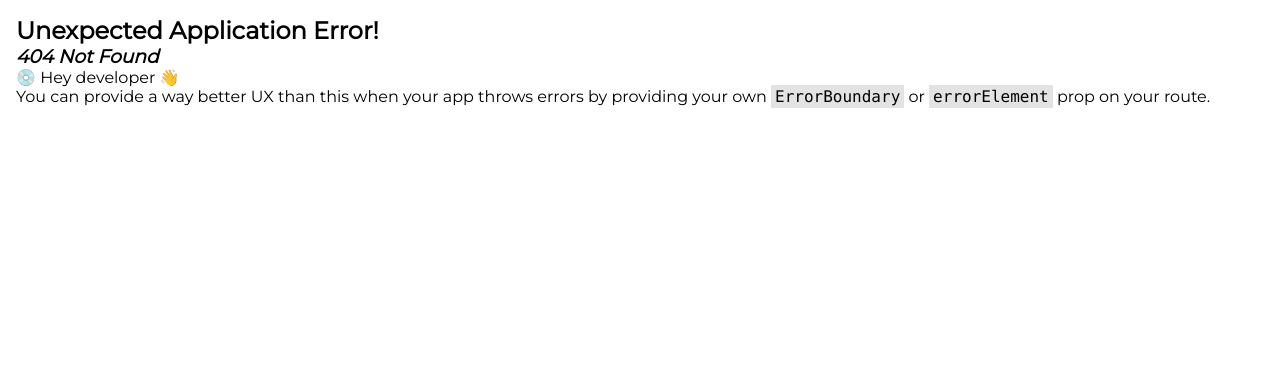
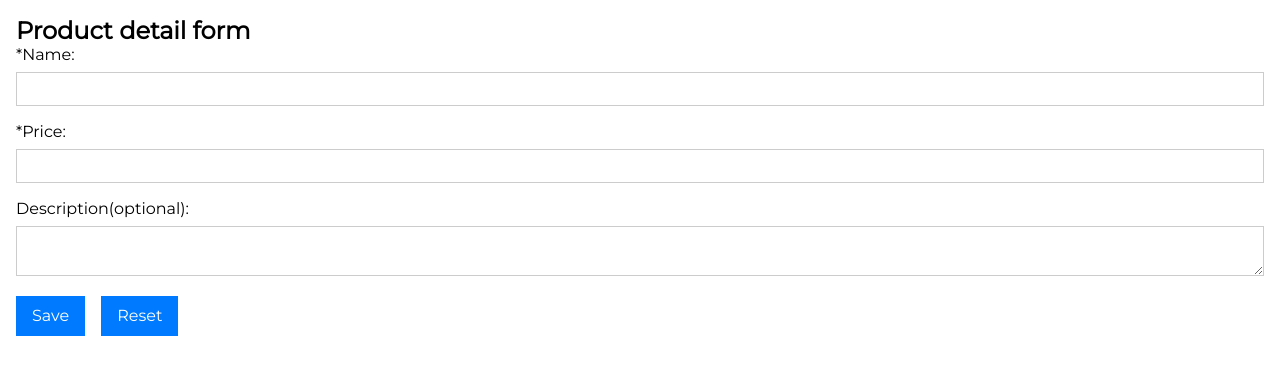
Before and after one commit to Kasun002/react-fundamentals, a React (Create React App) app: page /react-fundamentals/product-detail-page in a window 1280 px wide. Before the commit this address had no page. Shown: the top 374 px of the page. Built offline with nearby package versions, Linux system fonts and the light colour scheme.

Commit message:
Ex 2-3: From validation using custom hook

```diff
--- /dev/null
+++ b/src/components/ProductDetail.tsx
@@ -0,0 +1,72 @@
+import React from "react";
+import useForm from "../hooks/useForm";
+import { IProductDetailForm } from "../interfaces/IProduct";
+import './css/_form.css';
+
+const ProductDetail: React.FC = () => {
+    const initialValues: IProductDetailForm = {
+        name: '',
+        price: '',
+        description: ''
+    }
+    const { values, errors, handleChange, onSubmit } = useForm(initialValues);
+
+    return (
+        <>
+            <h2>Product detail form</h2>
+            <form className="form" onSubmit={onSubmit} autoComplete="off">
+                <div className="form__group">
+                    <label htmlFor="name" className="form__label">
+                        *Name:
+                    </label>
+                    <input
+                        type="text"
+                        id="name"
+                        name="name"
+                        value={values.name}
+                        onChange={handleChange}
+                        className="form__input"
+                    />
+                    {errors.name && <div className="form__error">{errors.name}</div>}
+                </div>
+                <div className="form__group">
+                    <label htmlFor="price" className="form__label">
+                        *Price:
+                    </label>
+                    <input
+                        type="text"
+                        id="price"
+                        name="price"
+                        value={values.price}
+                        onChange={handleChange}
+                        className="form__input"
+                    />
+                    {errors.price && <div className="form__error">{errors.price}</div>}
+                </div>
+                <div className="form__group">
+                    <label htmlFor="description" className="form__label">
+                        Description(optional):
+                    </label>
+                    <textarea
+                        id="description"
+                        name="description"
+                        value={values.description}
+                        onChange={handleChange}
+                        className="form__input form__input--textarea"
+                    ></textarea>
+                </div>
+                <div className="form__group--button">
+                    <button type="submit" className="form__button" >
+                        Save
+                    </button>
+                    <button type="button" className="form__button">
+                        Reset
+                    </button>
+                </div>
+
+            </form>
+        </>
+    );
+}
+
+export default ProductDetail;
--- /dev/null
+++ b/src/components/css/_form.css
@@ -0,0 +1,51 @@
+.form {
+    /* Styles for the form container */
+}
+
+.form__group {
+    /* Styles for the form group (label + input/textarea) */
+    margin-bottom: 1rem;
+}
+
+.form__label {
+    /* Styles for the form label */
+    display: block;
+    margin-bottom: 0.5rem;
+}
+
+.form__input {
+    /* Styles for the form input */
+    width: 100%;
+    padding: 0.5rem;
+    border: 1px solid #ccc;
+}
+
+.form__input--textarea {
+    /* Additional styles for the textarea input */
+    resize: vertical;
+}
+
+.form__group--button {
+    display: flex;
+    gap: 1rem;
+}
+
+.form__button {
+    /* Styles for the form submit button */
+    padding: 0.5rem 1rem;
+    background-color: #007bff;
+    color: #fff;
+    border: none;
+    cursor: pointer;
+}
+
+.form__button:hover {
+    /* Hover styles for the form submit button */
+    background-color: #0056b3;
+}
+
+.form__error {
+    color: red;
+    font-size: 0.875rem;
+    margin-top: 0.5rem;
+}
--- /dev/null
+++ b/src/hooks/useForm.ts
@@ -0,0 +1,60 @@
+import { ChangeEvent, FormEvent, useState } from "react";
+import { IProductDetailForm } from "../interfaces/IProduct";
+
+const useForm = (initialValues: IProductDetailForm) => {
+    const [values, setValues] = useState<IProductDetailForm>(initialValues);
+    const [errors, setErrors] = useState<Partial<IProductDetailForm>>({});
+
+    const handleChange = (e: ChangeEvent<HTMLInputElement | HTMLTextAreaElement>) => {
+        const { name, value } = e.target;
+        setValues((prevValues) => ({
+            ...prevValues,
+            [name]: value,
+        }));
+    };
+
+    const onSubmit = (e: FormEvent) => {
+        e.preventDefault();
+        const validationErrors = validateForm(values);
+        if (Object.keys(validationErrors).length === 0) {
+            // We can call API here
+            resetForm();// Need to reset form depending on the API response
+        } else {
+            setErrors(validationErrors);
+        }
+    };
+
+    const resetForm = () => {
+        setValues(initialValues);
+        setErrors({});
+    };
+
+    const validateForm = (formValues: IProductDetailForm) => {
+        const errors: Partial<IProductDetailForm> = {};
+        if (!formValues.name) {
+            errors.name = "Name is required";
+        }
+
+        if (!formValues.price) {
+            errors.price = "Price is required";
+        }
+
+        if (formValues.name && formValues.name.length < 3) {
+            errors.name = "Name should have at least 3 characters";
+        }
+
+        if (formValues.name && formValues.name.length > 50) {
+            errors.name = "Name maximum length should be less than 50 characters";
+        }
+
+        if (Number(formValues.price) < 0) {
+            errors.price = "Price cannot be 0";
+        }
+
+        return errors;
+    };
+
+    return { values, errors, handleChange, resetForm, onSubmit };
+};
+
+export default useForm;
--- a/src/interfaces/IProduct.ts
+++ b/src/interfaces/IProduct.ts
@@ -21,3 +21,9 @@ export interface IProduct {
     website_url: string;
     state: string;
 }
+
+export interface IProductDetailForm {
+    name: string;
+    price: string;
+    description?: string;
+}
--- a/src/pages/HomePage.tsx
+++ b/src/pages/HomePage.tsx
@@ -19,6 +19,9 @@ const HomePage: React.FC = () => {
             <div>
                 <Link to="/product-list-page">Product List API Page</Link>
             </div>
+            <div>
+                <Link to="/product-detail-page">Product Detail (Submit general form)</Link>
+            </div>
         </div>
     )
 }
--- /dev/null
+++ b/src/pages/ProductDetailPage.tsx
@@ -0,0 +1,10 @@
+import React from "react";
+import ProductDetail from "../components/ProductDetail";
+
+const ProductDetailPage: React.FC = () => {
+    return (
+        <ProductDetail />
+    )
+}
+
+export default ProductDetailPage;
--- a/src/pages/ProductPage.tsx
+++ b/src/pages/ProductPage.tsx
@@ -1,10 +1,10 @@
 import React from "react";
 import ProductList from "../components/ProductList";
 
-const NavPage: React.FC = () => {
+const ProductPage: React.FC = () => {
     return (
         <ProductList />
     )
 }
 
-export default NavPage;
+export default ProductPage;
```
Also changed, not shown: src/App.Routing.tsx (+8 -3 lines).
